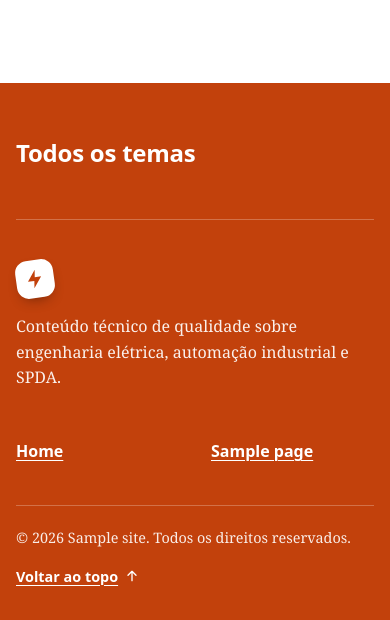
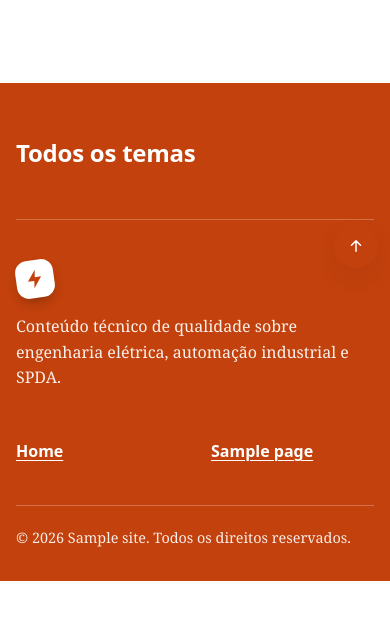
Before and after one commit to MARIELPONTES/eletroproj-theme, a WordPress theme: template eletroproj-editorial/page.php in a window 390 px wide. Shown: the part 564-1184 px from the top of the page. After the commit the page ends 1145 px from the top, so only its background shows below. Run offline with PHP 8.4 and a stand-in for WordPress, Linux system fonts and the light colour scheme; the site name, menu and one post (Sample post) are stand-ins, and other content is empty; some libraries are stand-ins or nearby versions.

Commit message:
Editorial: Voltar ao topo flutuante no canto inferior direito
Botão fixo na cor da marca, sempre visível; no celular vira só o ícone.

Co-Authored-By: Claude Opus 5.5 <noreply@anthropic.com>
Claude-Session: https://claude.ai/code/session_01F1zsh32D8GCnaadaogPEjG

```diff
--- a/eletroproj-editorial/assets/css/main.css
+++ b/eletroproj-editorial/assets/css/main.css
@@ -2803,12 +2803,69 @@ html[data-theme="dark"] .entry-content {
 	opacity: 0.9;
 }
 
+/* Voltar ao topo: botão flutuante, sempre visível no canto inferior direito. */
 .back-to-top {
+	position: fixed;
+	right: clamp(0.75rem, 2.5vw, 1.5rem);
+	bottom: calc(clamp(0.75rem, 2.5vw, 1.5rem) + env(safe-area-inset-bottom, 0px));
+	z-index: 150;
 	display: inline-flex;
 	align-items: center;
-	gap: 0.35rem;
-	font-family: var(--f-titulo);
-	font-weight: 700;
+	gap: 0.4rem;
+	min-height: 2.75rem;
+	padding: 0.6rem 1rem;
+	border-radius: 999px;
+	background: var(--marca);
+	color: #fff;
+	box-shadow: var(--sombra);
+	font-family: var(--f-titulo);
+	font-size: 0.9rem;
+	font-weight: 700;
+	line-height: 1;
+	text-decoration: none;
+	transition: background-color 0.2s ease, transform 0.2s ease;
+}
+
+.back-to-top:hover,
+.back-to-top:focus-visible {
+	background: var(--marca-escura);
+	color: #fff;
+	text-decoration: none;
+	transform: translateY(-2px);
+}
+
+.back-to-top:focus-visible {
+	outline: 3px solid var(--link);
+	outline-offset: 3px;
+}
+
+.back-to-top svg {
+	flex: none;
+}
+
+/* No celular vira só o ícone (círculo), para não cobrir o texto. */
+@media (max-width: 640px) {
+	.back-to-top {
+		width: 2.75rem;
+		height: 2.75rem;
+		padding: 0;
+		justify-content: center;
+	}
+
+	.back-to-top__texto {
+		position: absolute;
+		width: 1px;
+		height: 1px;
+		overflow: hidden;
+		clip: rect(0 0 0 0);
+		white-space: nowrap;
+	}
+}
+
+@media print {
+	.back-to-top {
+		display: none;
+	}
 }
 
 /* 15. Responsivo ---------------------------------------------------------- */
--- a/eletroproj-editorial/footer.php
+++ b/eletroproj-editorial/footer.php
@@ -71,11 +71,12 @@ $eletroproj_social = array(
 
 		<div class="site-footer__bottom">
 			<p>&copy; <?php echo esc_html( wp_date( 'Y' ) ); ?> <?php bloginfo( 'name' ); ?>. <?php esc_html_e( 'Todos os direitos reservados.', 'eletroproj' ); ?></p>
-			<a class="back-to-top" href="#main"><?php esc_html_e( 'Voltar ao topo', 'eletroproj' ); ?> <?php echo eletroproj_icon( 'topo', 16 ); // phpcs:ignore WordPress.Security.EscapeOutput ?></a>
 		</div>
 	</div>
 </footer>
 
+<a class="back-to-top" href="#main"><span class="back-to-top__texto"><?php esc_html_e( 'Voltar ao topo', 'eletroproj' ); ?></span> <?php echo eletroproj_icon( 'topo', 18 ); // phpcs:ignore WordPress.Security.EscapeOutput ?></a>
+
 <?php wp_footer(); ?>
 </body>
 </html>
--- a/eletroproj-editorial/style.css
+++ b/eletroproj-editorial/style.css
@@ -4,7 +4,7 @@ Theme URI: https://eletroproj.com.br/
 Author: Eletroproj
 Author URI: https://eletroproj.com.br/
 Description: Tema editorial para blog técnico de engenharia elétrica, automação e SPDA. Layout de revista técnica com foco em leitura confortável: tipografia serifada no corpo, coluna de texto com largura ideal, resumo rápido, sumário automático, tempo de leitura, modo escuro, newsletter e blocos de serviços. Leve, sem jQuery e sem page builder.
-Version: 1.0.13
+Version: 1.0.14
 Requires at least: 6.4
 Tested up to: 6.9
 Requires PHP: 7.4
```
